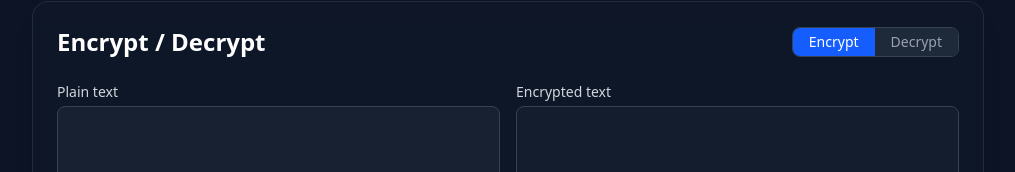
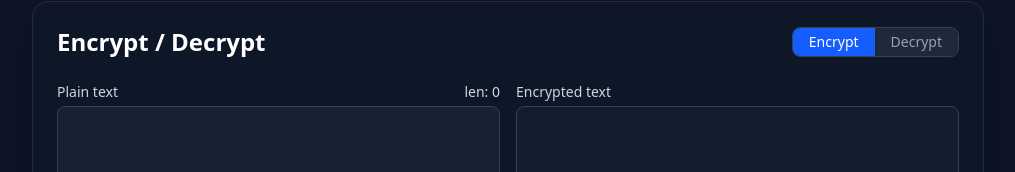
Before and after one commit to K1rtz/cipher-viz, a React (Vite) app: page / in a window 1280 px wide. Shown: the part 122-294 px from the top of the page, without its empty margins (132-1147 px from the left). Built offline with nearby package versions, Linux system fonts and the light colour scheme.

Commit message:
chore(frontend): add decrypt function, fix color animation for matrix

```diff
--- a/src/components/EncryptForm.jsx
+++ b/src/components/EncryptForm.jsx
@@ -7,7 +7,7 @@ function EncryptForm() {
 
   const [plainText, setPlainText] = useState("");
   const [result, setResult] = useState("");
-
+  const [mode, setMode] = useState(true);
 
   const [config, setConfig] = useState({
     mode: "encrypt", // encrypt | decrypt
@@ -30,7 +30,14 @@ function EncryptForm() {
   };
 
 
+  useEffect(() => {
+    if(!plainText || !result) return;
 
+    const temp = plainText;
+    setPlainText(result);
+    setResult(temp);
+
+  }, [mode]);
 
 
   useEffect(() => {
@@ -40,8 +47,15 @@ function EncryptForm() {
 
   const handleProcess = () => {
     console.log('handleprocess')
-    const result = encryptDoubleTransposition(plainText, config);
-    setResult(result);
+    let resultx;
+    if(config.mode === "encrypt") {
+      resultx = encryptDoubleTransposition(plainText, config);
+    }
+    else{
+
+      resultx = decryptDoubleTransposition(plainText, config);
+    }
+    setResult(resultx);
 
   };
 
@@ -59,7 +73,11 @@ function EncryptForm() {
             {/* Mode toggle */}
             <div className="flex rounded-lg overflow-hidden border border-gray-700">
               <button
-                onClick={() => updateConfig("mode", "encrypt")}
+                onClick={() => {
+                  updateConfig("mode", "encrypt")
+                  setMode(!mode);
+                }
+                }
                 className={`px-4 py-1 text-sm transition-colors ${
                   config.mode === "encrypt"
                     ? "bg-blue-600 text-white"
@@ -69,7 +87,10 @@ function EncryptForm() {
                 Encrypt
               </button>
               <button
-                onClick={() => updateConfig("mode", "decrypt")}
+                onClick={
+                () => {updateConfig("mode", "decrypt")
+                  setMode(!mode);
+              }}
                 className={`px-4 py-1 text-sm transition-colors ${
                   config.mode === "decrypt"
                     ? "bg-blue-600 text-white"
@@ -84,9 +105,15 @@ function EncryptForm() {
           {/* Inputs */}
           <div className="grid grid-cols-1 md:grid-cols-2 gap-4">
             <div>
+              <div className='flex justify-between'>
+
               <label className="block text-sm text-gray-300 mb-1">
                 {config.mode === "encrypt" ? "Plain text" : "Cipher text"}
               </label>
+              <label className="block text-sm text-gray-300 mb-1">
+                  len: {plainText.length.toLocaleString()}
+              </label>
+              </div>
               <textarea
                 value={plainText}
                 onChange={(e) =>
--- a/src/components/MatrixDisplay.jsx
+++ b/src/components/MatrixDisplay.jsx
@@ -162,7 +162,7 @@ export default function MatrixDisplay({ rows = 7, cols = 7 }) {
                   color: { duration: 0.6 },
                   layout: { type: 'spring', stiffness: 80, damping: 20 }
                 }}
-                className="flex items-center justify-center rounded-md border border-gray-700/50"
+                className="flex items-center justify-center bg-gray-800/30 rounded-md border border-gray-700/50"
                 style={{ width: 64, height: 64 }}
               >
                 {header.label}
@@ -186,7 +186,7 @@ export default function MatrixDisplay({ rows = 7, cols = 7 }) {
                     color: { duration: 0.6 },
                     layout: { type: 'spring', stiffness: 80, damping: 20 },
                   }}
-                  className="flex items-center justify-center rounded-md border border-gray-700/50"
+                  className="flex items-center justify-center bg-gray-800/30 rounded-md border border-gray-700/50"
                   style={{ width: 64, height: 64 }}
                 >
                   {rowHeaders[r].label}
--- a/src/crypto/doubleTransposition/decrypt.js
+++ b/src/crypto/doubleTransposition/decrypt.js
@@ -1,4 +1,86 @@
-export function decryptDoubleTransposition(config) {
-  // obrnuti redosled operacija
-  // return plainText;
+export function decryptDoubleTransposition(cipherText, config) {
+  const {
+    rowKey,
+    columnKey,
+    paddingStrategy = 'fixed',
+    paddingChar = 'X',
+    transpositionOrder = 'rows-first', // 'rows-first' ili 'columns-first'
+  } = config;
+
+  function keyToNumberArray(key) {
+    const chars = key.split('');
+    const indexedChars = chars.map((char, idx) => ({ char, idx }));
+    const sorted = [...indexedChars].sort((a, b) => {
+      if (a.char < b.char) return -1;
+      if (a.char > b.char) return 1;
+      return a.idx - b.idx;
+    });
+    const orderMap = new Array(key.length);
+    sorted.forEach((item, i) => {
+      orderMap[item.idx] = i;
+    });
+    return orderMap;
+  }
+
+  // Pretvori ključeve u permutacije
+  const rowPermutation = keyToNumberArray(rowKey);
+  const colPermutation = keyToNumberArray(columnKey);
+
+  const rows = rowPermutation.length;
+  const cols = colPermutation.length;
+  const size = rows * cols;
+
+  // Napuni matricu sa cipherText
+  const chars = cipherText.split('');
+  const len = cipherText.length;
+
+  const tmp = new Array(size);
+
+  if (transpositionOrder === 'rows-first') {
+    // Obrnuta column transposition
+    for (let c = 0; c < cols; c++) {
+      const srcCol = colPermutation[c];
+      for (let r = 0; r < rows; r++) {
+        tmp[r * cols + srcCol] = chars[r * cols + c];
+      }
+    }
+
+    // Obrnuta row transposition
+    for (let r = 0; r < rows; r++) {
+      const srcRow = rowPermutation[r];
+      const dstOffset = srcRow * cols;
+      const srcOffset = r * cols;
+      for (let c = 0; c < cols; c++) {
+        chars[dstOffset + c] = tmp[srcOffset + c];
+      }
+    }
+  } else {
+    // Columns-first
+    // Obrnuta row transposition
+    for (let r = 0; r < rows; r++) {
+      const srcRow = rowPermutation[r];
+      const srcOffset = srcRow * cols;
+      const dstOffset = r * cols;
+      for (let c = 0; c < cols; c++) {
+        tmp[srcOffset + c] = chars[dstOffset + c];
+      }
+    }
+
+    // Obrnuta column transposition
+    for (let c = 0; c < cols; c++) {
+      const srcCol = colPermutation[c];
+      for (let r = 0; r < rows; r++) {
+        chars[r * cols + c] = tmp[r * cols + srcCol];
+      }
+    }
+  }
+
+  // Opcionalno ukloni padding ako je fiksni karakter
+  console.log(chars.join(''))
+  console.log(len)
+  // if (paddingStrategy === 'fixed') {
+  //   return chars.join('').replace(new RegExp(`${paddingChar}+$`), '');
+  // }
+
+  return chars.join('');
 }
```
Also changed, not shown: src/crypto/doubleTransposition/encrypt.js (+0 -11 lines).
